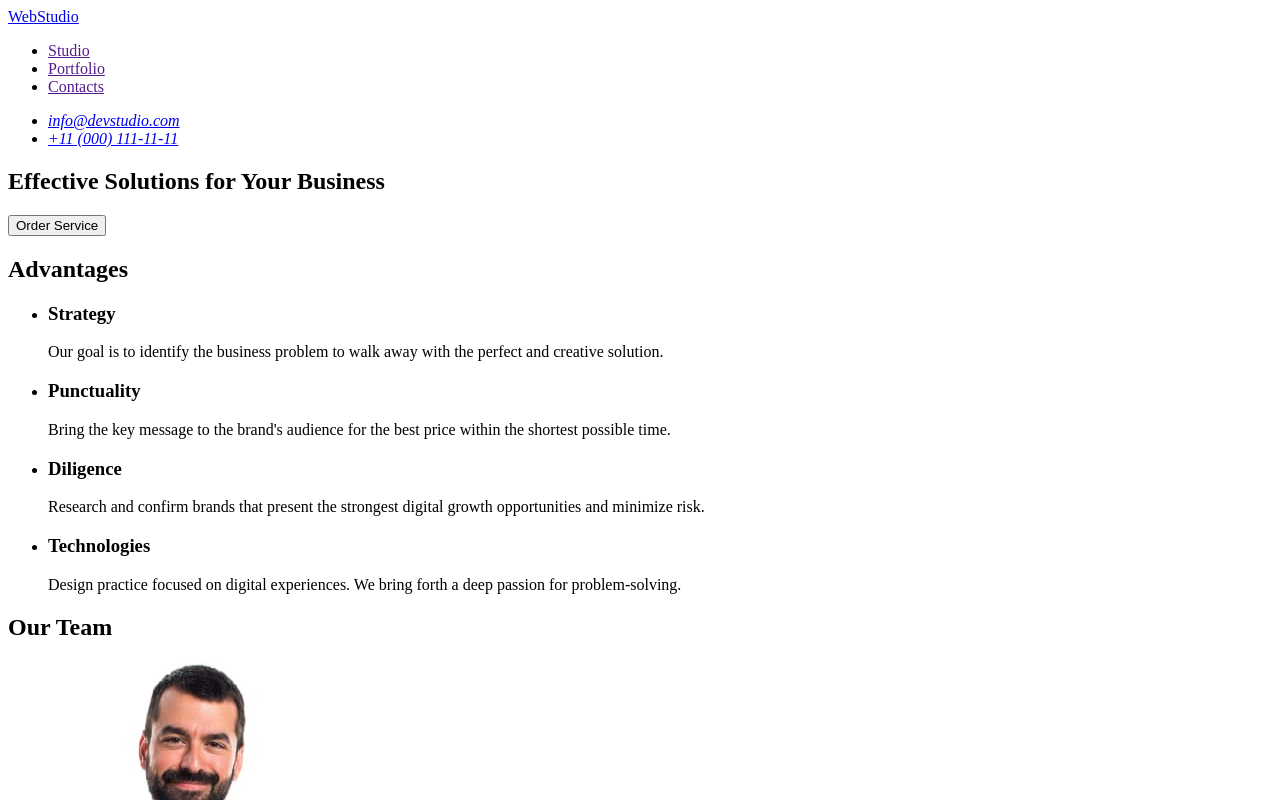
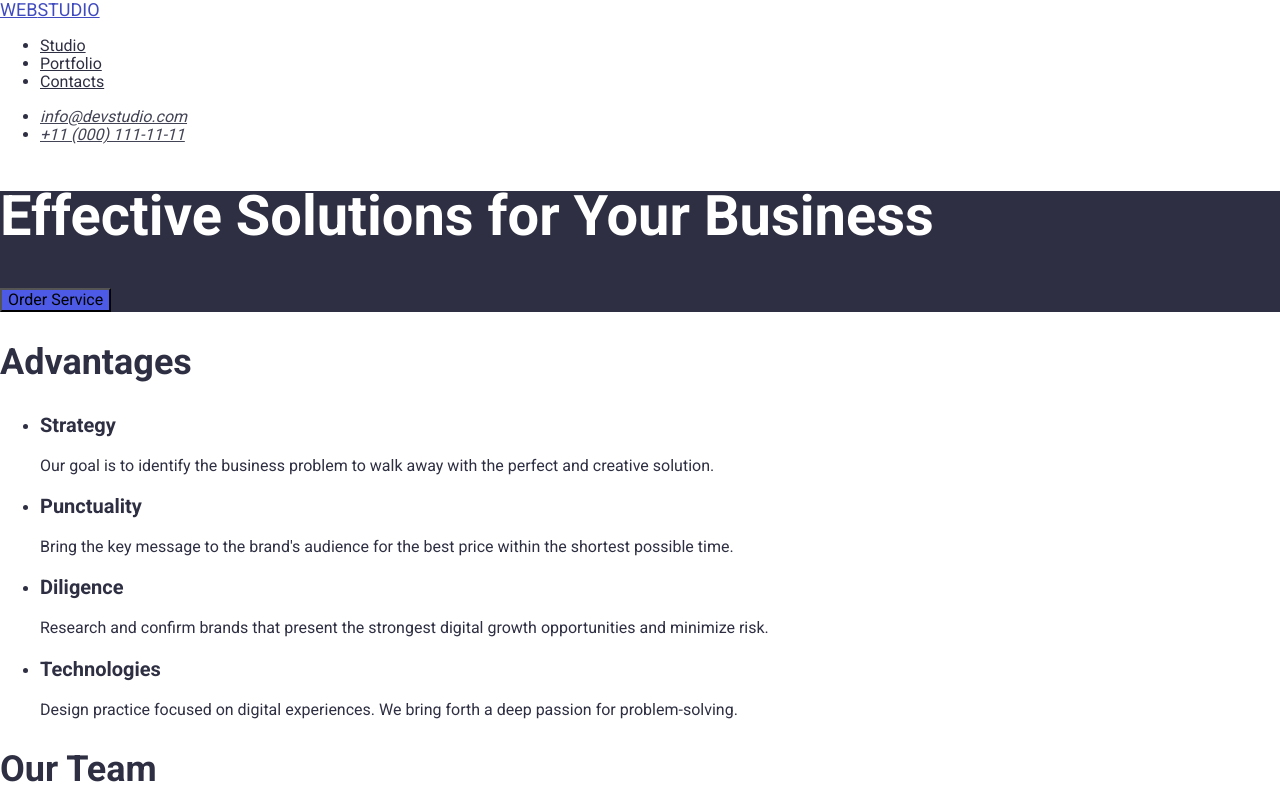
Before and after one commit to krovostok412/goit-hw-02, a plain HTML site: page index.html in a window 1280 px wide. Shown: the top 800 px of the page. Drawn offline with nearby package versions, Linux system fonts and the light colour scheme.

Commit message:
firstnightcom

```diff
--- a/css/style.css
+++ b/css/style.css
@@ -0,0 +1,64 @@
+body {
+    font-family: "Roboto", sans-serif;
+    color:#2E2F42;
+    font-size: 16px;
+    font-weight: 400;
+}
+
+.logo {
+    font-size: 18px;
+    text-transform: uppercase;
+}
+
+nav, address {
+    font-size: 16px;
+    color:
+}
+
+h1 {
+    font-size: 56px;
+}
+
+h2 {
+    font-size: 36px;
+}
+
+h3 {
+    font-size: 20px;
+}
+
+.section1 {
+    background: #2E2F42;
+    color:#FFFFFF;
+}
+
+.order-button {
+    background-color: #4D5AE5;
+}
+
+.order-button:hover {
+    background-color: #404BBF;
+}
+
+.header-nav a {
+    color: #2E2F42;
+}
+
+.header-nav a:hover {
+    color: #404BBF;
+}
+
+.header-nav a:active {
+    color: #404BBF;
+}
+
+.header-address a {
+    color: #434455;
+}
+.header-address a:hover {
+    color:#404BBF;
+}
+
+h1 {
+    line-height: 0.9;
+}
--- a/index.html
+++ b/index.html
@@ -4,22 +4,28 @@
 <head>
     <meta charset="utf-8">
     <meta name="description" content="Effective Solutions for Your Business Order Service">
-    <link href="https://cdnjs.cloudflare.com/ajax/libs/modern-normalize/3.0.1/modern-normalize.min.css" />
-    <link href="./css/style.css" rel="stylesheet" />
+
+    <link href="https://cdnjs.cloudflare.com/ajax/libs/modern-normalize/3.0.1/modern-normalize.min.css"
+        rel="stylesheet">
+    <link href="./css/style.css" rel="stylesheet">
+    <link href="https://fonts.googleapis.com/css2?family=Raleway:wght@700&family=Roboto:wght@400;500;700&display=swap"
+        rel="stylesheet">
+    <link href="https://fonts.googleapis.com/css2?family=Raleway:wght@700&display=swap" rel="stylesheet">
+
     <title>WEBSTUDIO</title>
 </head>
 
 <body>
     <header>
-        <nav>
-            <a href="./index.html">WebStudio</a>
+        <nav class="header-nav">
+            <a href="./index.html" class="logo"><span>Web</span><span>Studio</span></a>
             <ul>
                 <li><a href="">Studio</a></li>
                 <li><a href="">Portfolio</a></li>
                 <li><a href="">Contacts</a></li>
             </ul>
         </nav>
-        <address>
+        <address class="header-address">
             <ul>
                 <li><a href="mailto:info@devstudio.com">info@devstudio.com</a></li>
                 <li><a href="tel:+110001111111">+11 (000) 111-11-11</a></li>
@@ -27,12 +33,12 @@
         </address>
     </header>
     <main>
-        <section>
+        <section class="section1">
             <h1>Effective Solutions for Your Business</h1>
 
-            <button type="button">Order Service</button>
+            <button type="button" class="order-button">Order Service</button>
         </section>
-        <section>
+        <section class="section2">
             <h2>Advantages</h2>
             <ul>
                 <li>
@@ -58,7 +64,7 @@
                 </li>
             </ul>
         </section>
-        <section>
+        <section class="section3">
             <h2>Our Team</h2>
 
             <ul>
@@ -84,7 +90,7 @@
                 </li>
             </ul>
         </section>
-        <section>
+        <section class="section4">
             <h2>Our Portfolio</h2>
             <ul>
                 <li>
@@ -121,7 +127,7 @@
         </section>
     </main>
     <footer>
-        <a href="./index.html">WebStudio</a>
+        <a href="./index.html" class="logo"><span>Web</span><span>Studio</span></a>
         <p>Increase the flow of customers and sales for your business with digital marketing & growth solutions.</p>
     </footer>
 
```
